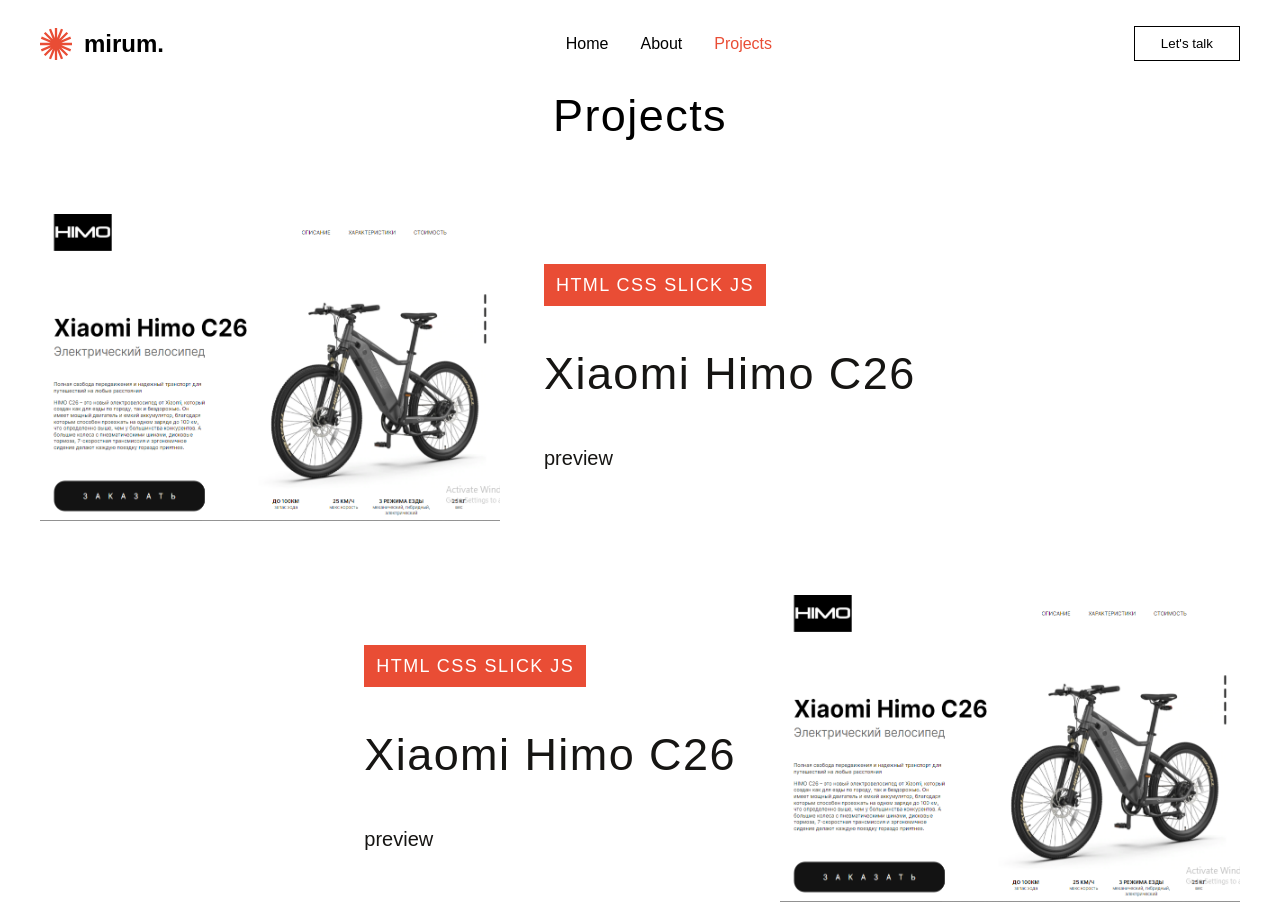
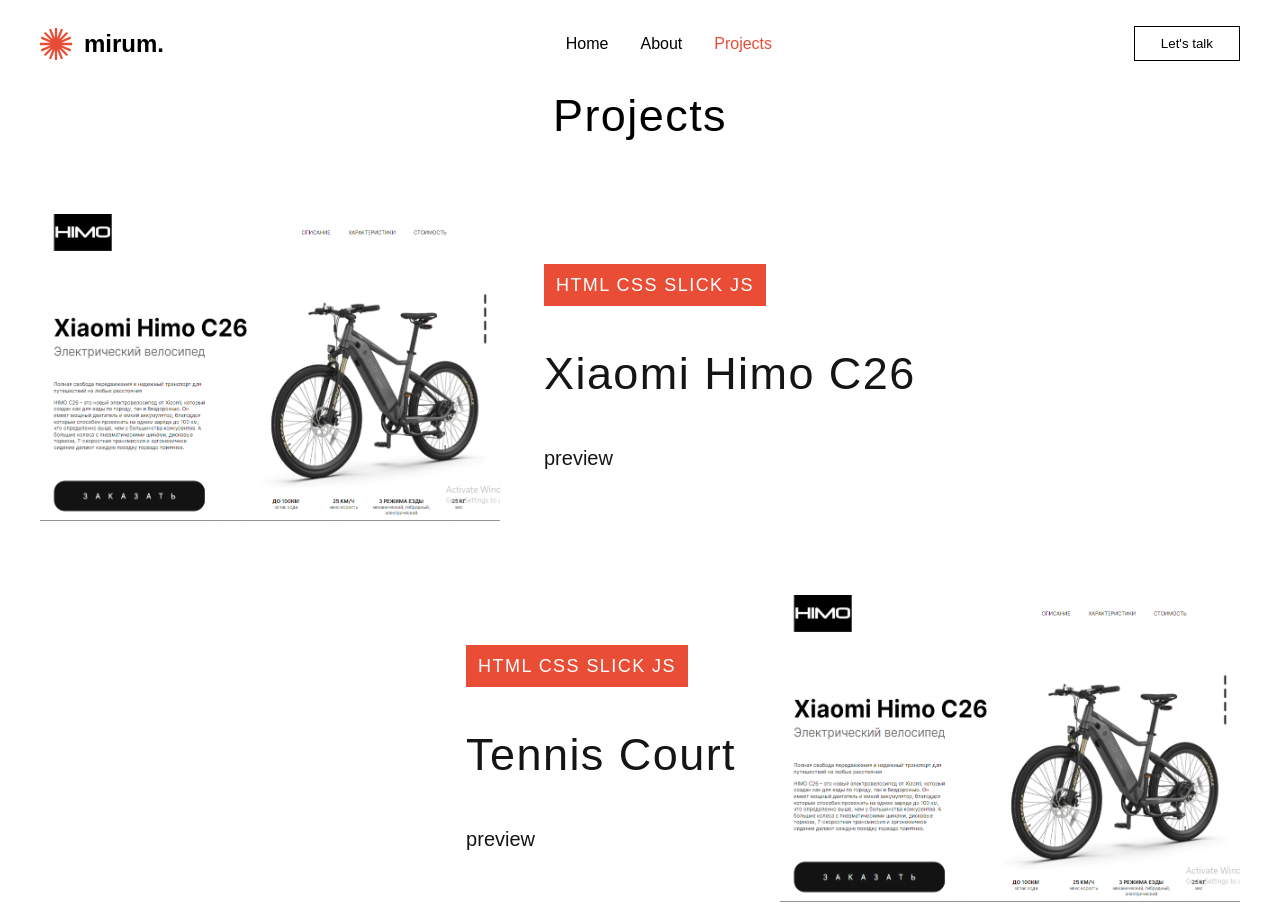
Before and after one commit to Umar271108/portfolio, a React (Vite) app: page /news in a window 1280 px wide. Built offline with nearby package versions, Linux system fonts and the light colour scheme; a web font is replaced by a local one.

Commit message:
Update News.jsx

```diff
--- a/src/components/pages/news/News.jsx
+++ b/src/components/pages/news/News.jsx
@@ -14,8 +14,8 @@
                         <Card img={image} type={'HTML CSS SLICK JS'} website={'Xiaomi Himo C26'}
                         href={'https://xiaomi-bike-c26.vercel.app/'}/>
 
-                        <Card img={image} type={'HTML CSS SLICK JS'} website={'Xiaomi Himo C26'}
-                        href={'https://xiaomi-bike-c26.vercel.app/'} reverse={'reverse'}/>
+                        <Card img={image} type={'HTML CSS SLICK JS'} website={'Tennis Court'}
+                        href={'https://tennis-app-five.vercel.app/'} reverse={'reverse'}/>
                     </div>
                 </div>
             </section>
```
